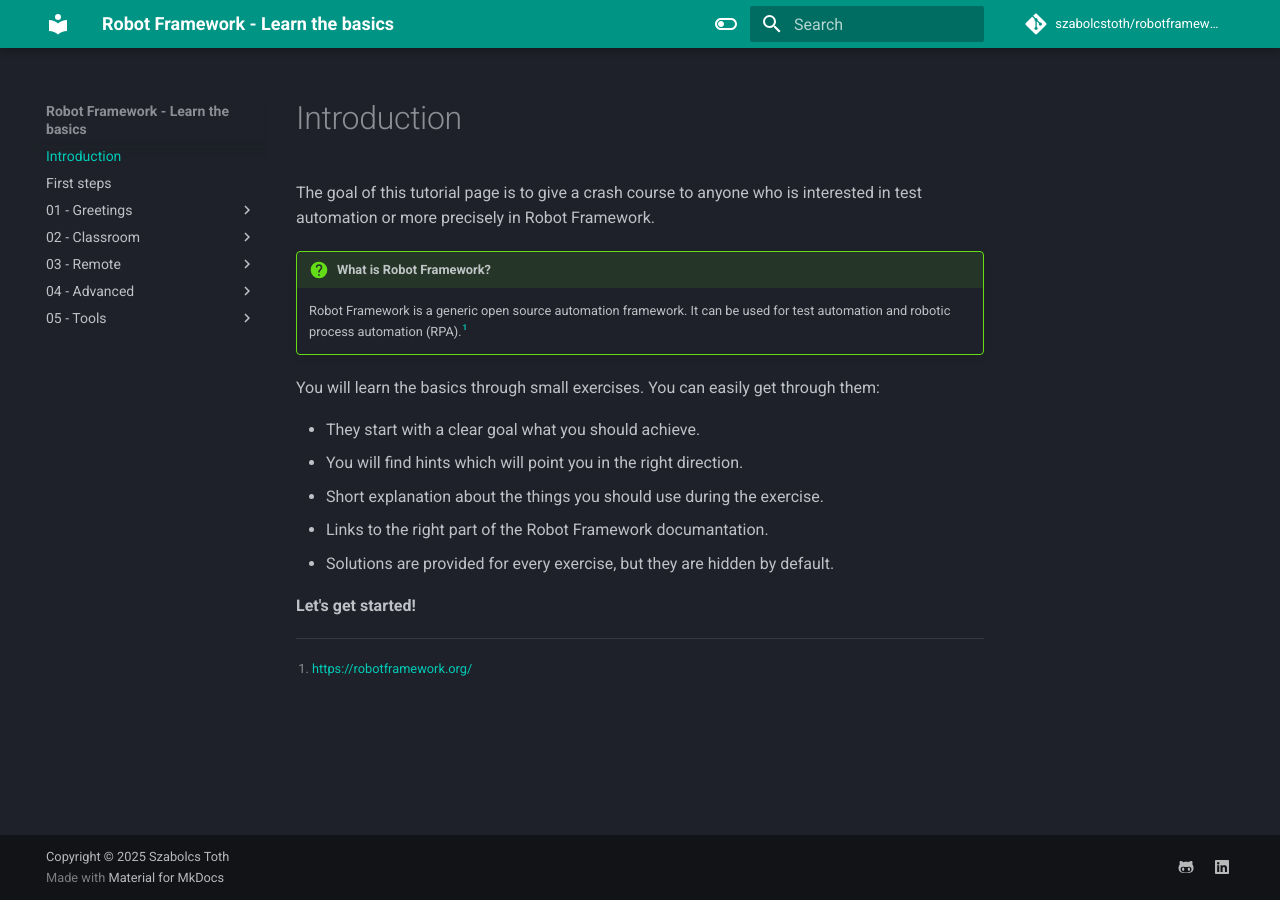
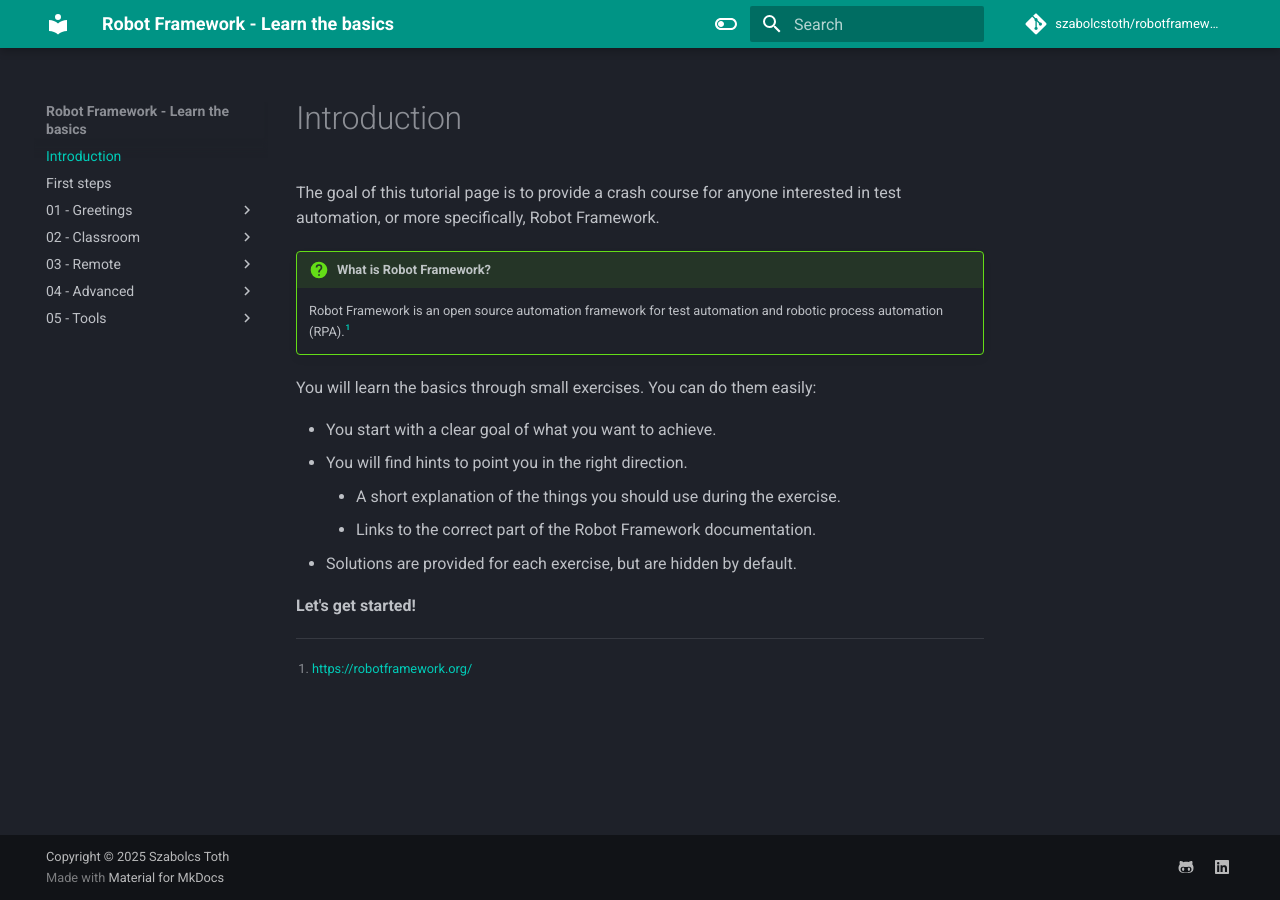
Before and after one commit to szabolcstoth/robotframework-basics, an MkDocs documentation site: the page built from docs/index.md, in a window 1280 px wide. Built offline with MkDocs 1.6.1 and Material for MkDocs 9.7.7, drawn with Linux system fonts in a browser that asks for light colours; comment, search, counter and statistics services are not loaded.

Commit message:
Update Introduction page
- rephrase sentences
- fix typos

```diff
--- a/docs/index.md
+++ b/docs/index.md
@@ -1,17 +1,17 @@
 # Introduction
 
-The goal of this tutorial page is to give a crash course to anyone who is interested in test automation or more precisely in Robot Framework.
+The goal of this tutorial page is to provide a crash course for anyone interested in test automation, or more specifically, Robot Framework.
 
 !!! question "What is Robot Framework?"
-    Robot Framework is a generic open source automation framework. It can be used for test automation and robotic process automation (RPA).[^1]
+    Robot Framework is an open source automation framework for test automation and robotic process automation (RPA).[^1]
 
-You will learn the basics through small exercises. You can easily get through them:
+You will learn the basics through small exercises. You can do them easily:
 
-* They start with a clear goal what you should achieve.
-* You will find hints which will point you in the right direction.
-   * Short explanation about the things you should use during the exercise.
-   * Links to the right part of the Robot Framework documantation.
-* Solutions are provided for every exercise, but they are hidden by default.
+* You start with a clear goal of what you want to achieve.
+* You will find hints to point you in the right direction.
+    * A short explanation of the things you should use during the exercise.
+    * Links to the correct part of the Robot Framework documentation.
+* Solutions are provided for each exercise, but are hidden by default.
 
 **Let's get started!**
 
```
